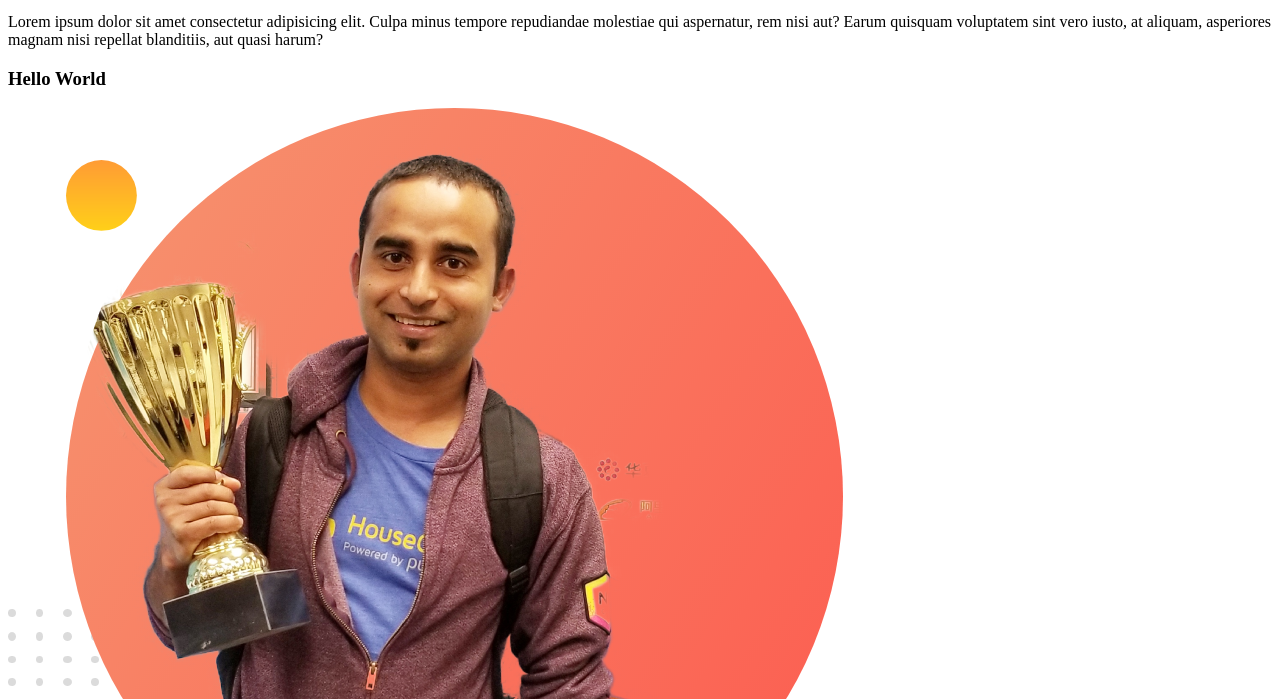
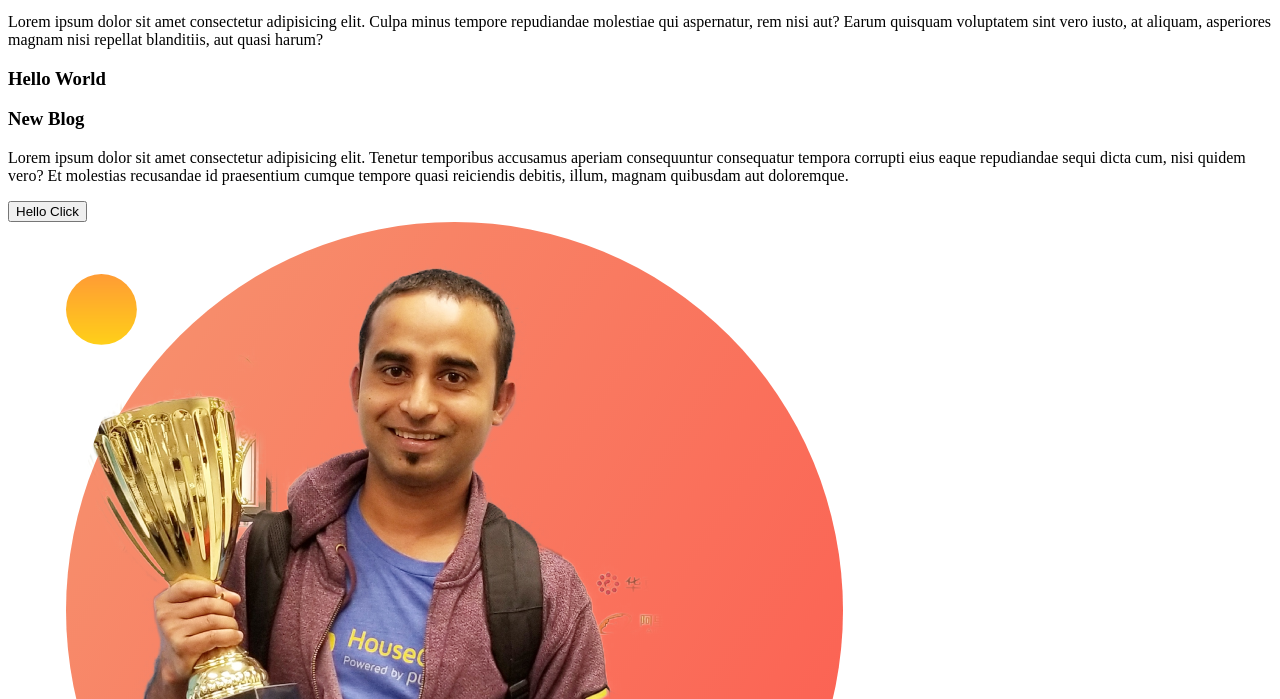
Before and after one commit to alaminhossain12/my-first-rep, a plain HTML site: page index.html in a window 1280 px wide. Shown: the part 101-800 px from the top of the page. Drawn offline with Linux system fonts and the light colour scheme.

Commit message:
new blog added

```diff
--- a/index.html
+++ b/index.html
@@ -4,7 +4,7 @@
   <meta charset="UTF-8">
   <meta http-equiv="X-UA-Compatible" content="IE=edge">
   <meta name="viewport" content="width=device-width, initial-scale=1.0">
-  <title>My First Repo</title>
+  <title>My First Repostion</title>
   <!-- css link -->
 </head>
 <body>
@@ -12,6 +12,11 @@
   <p>Lorem ipsum dolor sit amet consectetur adipisicing elit. Mollitia, perspiciatis!</p>
   <p>Lorem ipsum dolor sit amet consectetur adipisicing elit. Culpa minus tempore repudiandae molestiae qui aspernatur, rem nisi aut? Earum quisquam voluptatem sint vero iusto, at aliquam, asperiores magnam nisi repellat blanditiis, aut quasi harum?</p>
   <h3>Hello World</h3>
+  <div>
+    <h3>New Blog</h3>
+    <p>Lorem ipsum dolor sit amet consectetur adipisicing elit. Tenetur temporibus accusamus aperiam consequuntur consequatur tempora corrupti eius eaque repudiandae sequi dicta cum, nisi quidem vero? Et molestias recusandae id praesentium cumque tempore quasi reiciendis debitis, illum, magnam quibusdam aut doloremque.</p>
+    <button>Hello Click</button>
+  </div>
   <img src="./images/jhankar.png" alt="">
   <img src="./images/jhankar2.png" alt="">
   <img src="./images/silver.jpg" alt="">
```
